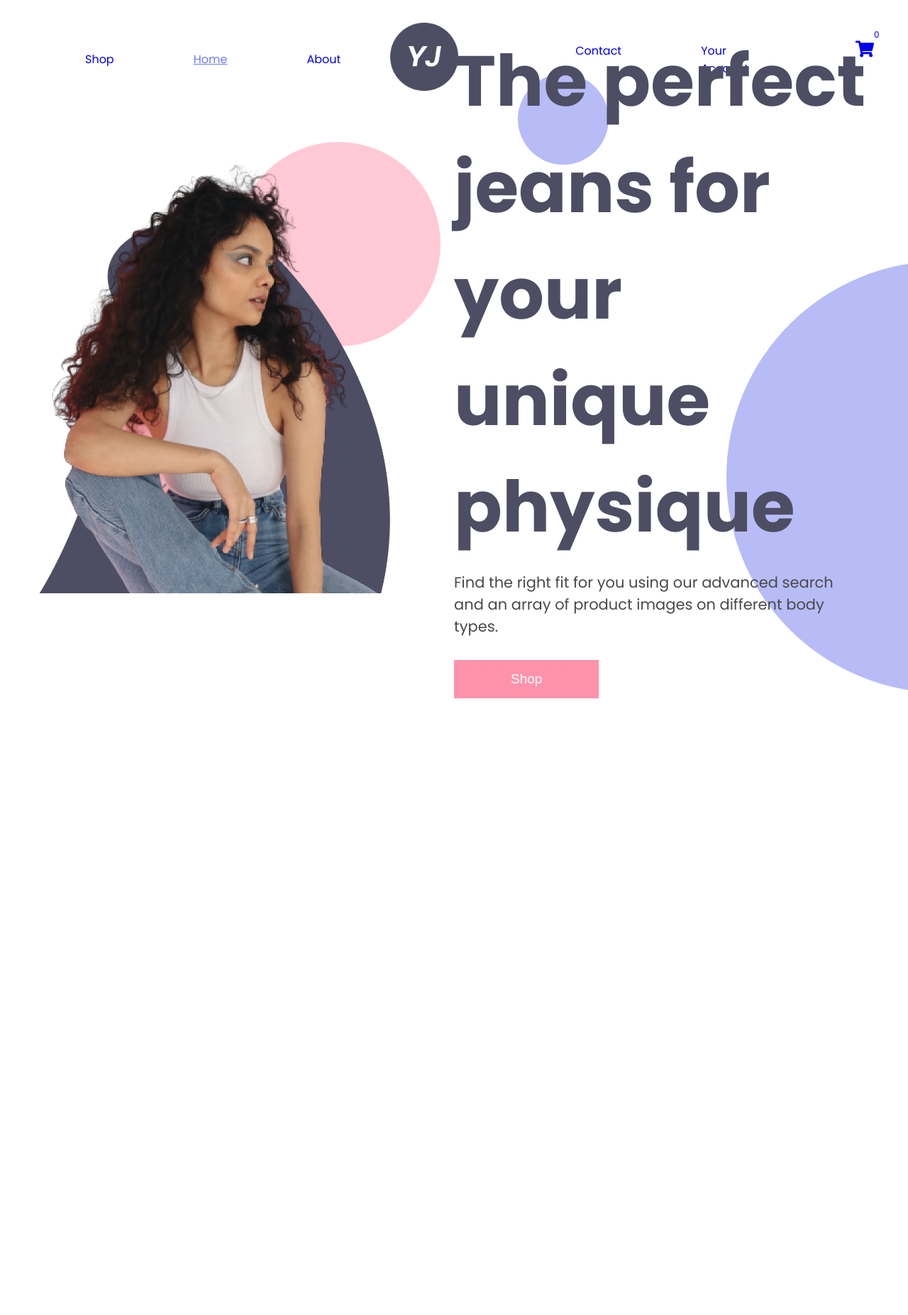
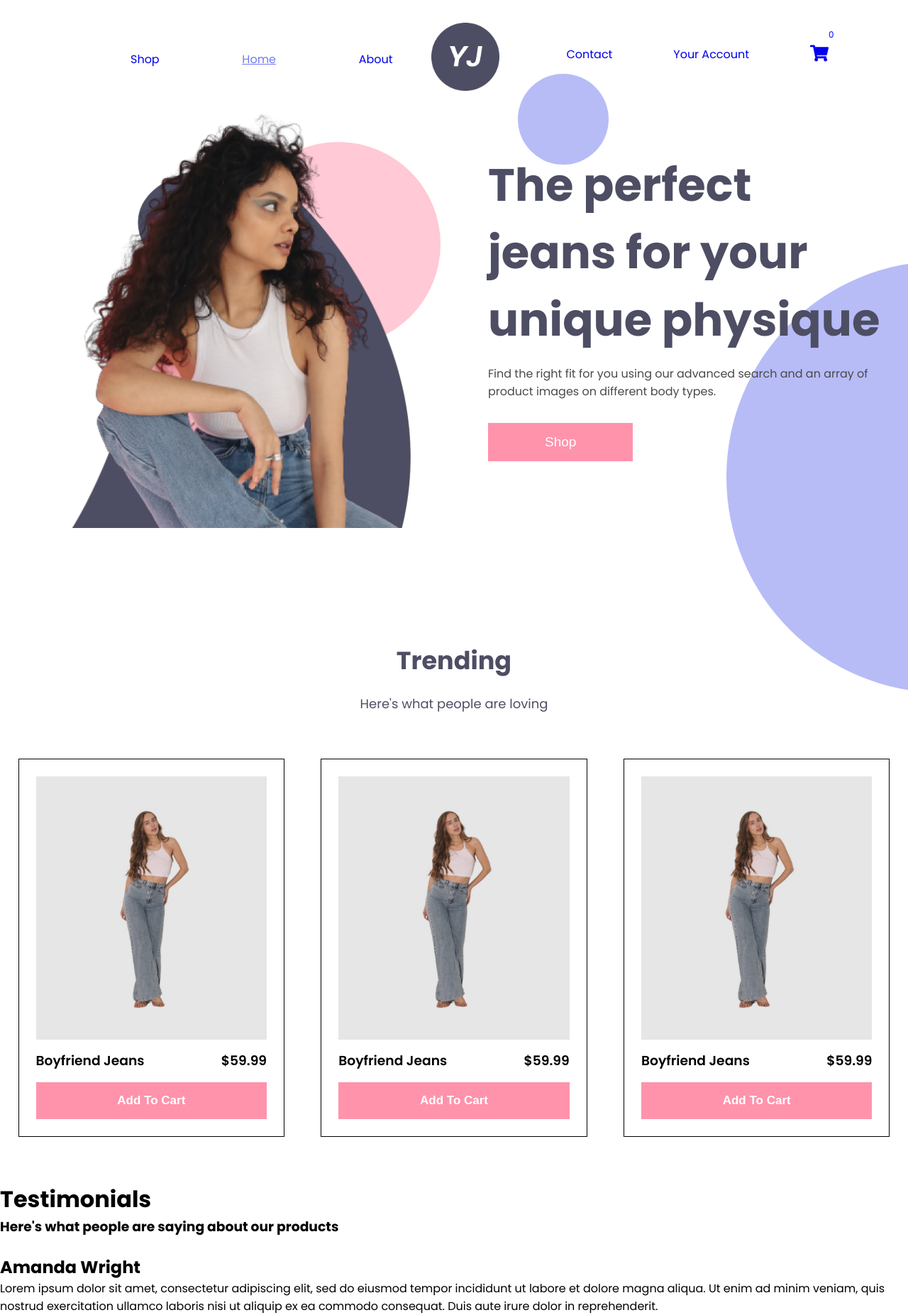
Before and after one commit to GlorySinkkhonde/younique-jeans-ecommerce-shop, a React app: page / in a window 1280 px wide. Shown: the top 1853 px of the page at 71% size. Before the commit the page ends 984 px from the top, so only its background shows below. Built offline with nearby package versions, Linux system fonts and the light colour scheme.

Commit message:
Finished Trending section

```diff
--- a/src/App.css
+++ b/src/App.css
@@ -149,7 +149,59 @@ ul{
     color: white;
 }
 
-@media only screen and (min-width: 800px) {
+.trending-wrapper{
+    margin-top: 15rem;
+}
+
+.trending-wrapper__heading{
+    text-align: center;
+    color: var(--main-color);
+}
+
+.trending-wrapper__heading > h1{
+    font-size: 35px;
+}
+
+.trending-wrapper__heading > h3{
+    font-size: 18px;
+    font-weight: 400;
+    margin-top: 1.3rem;
+}
+
+.product-image-1{
+
+}
+
+.product-box-1{
+    width: 80%;
+    border: 1px solid black;
+    padding: 1.5rem;
+    margin: 4rem 10%;
+}
+
+.product-box__info{
+    display: flex;
+    justify-content: space-between;
+    align-items: center;
+    margin-top: .5rem;
+}
+
+.product-box__info > h3{
+    font-weight: 600;
+}
+
+.add-to-cart-btn{
+    width: 100%;
+    margin-top: 1rem;
+    padding: 1rem 0;
+    border: none;
+    background-color: var(--secondary-color);
+    font-size: 17px;
+    font-weight: 600;
+    color: white;
+}
+
+@media only screen and (min-width: 900px) {
     body{
         overflow-x: hidden;
     }
@@ -158,6 +210,7 @@ ul{
         width: 100%;
         justify-content: center;
         margin-top: 2rem;
+        margin-bottom: 2rem;
     }
 
     .site-logo-1{
@@ -174,7 +227,7 @@ ul{
     }
 
     .nav__primary-nav{
-        width: 90%;
+        width: 80%;
         display: block;
         display: flex;
         justify-content: space-between;
@@ -185,13 +238,13 @@ ul{
     .nav__first-nav{
         width: 30%;
         display: flex;
-        gap: 7rem;
+        justify-content: space-between;
     }
 
     .nav__second-nav{
-        width: 40%;
+        width: 30%;
         display: flex;
-        gap: 7rem;
+        justify-content: space-between;
     }
 
     .item-total{
@@ -201,27 +254,27 @@ ul{
     .wrapper{
         flex-direction: row;
         justify-content: space-between;
+        align-items: center;
+        margin: -10rem 0;
     }
 
     .wrapper__image{
-        position: relative;
-        width: 43%;
+        width: 41.5%;
         z-index: 1;
     }
 
     .wrapper__text{
-        position: relative;
         width: 50%;
         text-align: left;
         z-index: 1;
     }
 
     .wrapper__text > h1{
-        font-size: 100px;
+        font-size: clamp(1rem, 5vw, 20rem);
     }
 
     .wrapper__text > p{
-        font-size: 21px;
+        font-size: clamp(1rem, 1.2vw, 2rem);
         width: 85%;
     }
 
@@ -264,4 +317,45 @@ ul{
         left: 80%;
         z-index: 0;
     }
+
+    .trending-wrapper__products-box{
+        width: 100%;
+        display: flex;
+        justify-content: space-between;
+        align-items: center;
+    }
+
+    .product-box-1{
+        margin: 4rem 2%;
+    }
 }
+
+@media only screen and (max-width: 1500px) and (min-width: 901px) {
+
+    .nav__first-nav{
+        width: 40%;
+    }
+
+    .nav__second-nav{
+        width: 40%;
+    }
+
+    .wrapper{
+        margin: -5rem 3rem;
+    }
+}
+
+@media only screen and (max-width: 1100px) and (min-width: 901px) {
+
+    .nav__first-nav{
+        width: 40%;
+    }
+
+    .nav__second-nav{
+        width: 40%;
+    }
+
+    .wrapper{
+        margin: -3rem 3rem;
+    }
+}
--- a/src/components/Hero.js
+++ b/src/components/Hero.js
@@ -21,6 +21,7 @@ function Hero() {
         <div className='circle-2'></div>
         <div className='circle-3'></div>
     </div>
+
   )
 }
 
--- /dev/null
+++ b/src/components/Testimonials.js
@@ -0,0 +1,26 @@
+import React from 'react'
+
+function Testimonials() {
+  return (
+    <div className='testimonials-wrapper'>
+
+        <div className='testimonials-wrapper-heading'>
+            <h1>Testimonials</h1>
+            <h3>Here's what people are saying about our products</h3>
+        </div>
+
+        <div className='testimonial-containers'>
+
+            <div className='testimonial-box-1'>
+                <img src='' alt='' />
+                <h2>Amanda Wright</h2>
+                <p>Lorem ipsum dolor sit amet, consectetur adipiscing elit, sed do eiusmod tempor incididunt ut labore et dolore magna aliqua. Ut enim ad minim veniam, quis nostrud exercitation ullamco laboris nisi ut aliquip ex ea commodo consequat. Duis aute irure dolor in reprehenderit.</p>
+            </div>
+
+        </div>
+
+    </div>
+  )
+}
+
+export default Testimonials
--- /dev/null
+++ b/src/components/Trending.js
@@ -0,0 +1,47 @@
+import React from 'react'
+import Image1 from '../assets/images/1.png'
+
+function Trending() {
+  return (
+    <div className='trending-wrapper'>
+
+      <div className='trending-wrapper__heading'>
+        <h1>Trending</h1>
+        <h3>Here's what people are loving</h3>
+      </div>
+
+      <div className='trending-wrapper__products-box'>
+        <div className='product-box-1'>
+          <img src={Image1} alt='' className='product-image-1'/>
+          <div className='product-box__info'>
+            <h3>Boyfriend Jeans</h3>
+            <h3>$59.99</h3>
+          </div>
+          <button className='add-to-cart-btn'>Add To Cart</button>
+        </div>
+
+        <div className='product-box-1'>
+          <img src={Image1} alt='' className='product-image-1'/>
+          <div className='product-box__info'>
+            <h3>Boyfriend Jeans</h3>
+            <h3>$59.99</h3>
+          </div>
+          <button className='add-to-cart-btn'>Add To Cart</button>
+        </div>
+
+        <div className='product-box-1'>
+          <img src={Image1} alt='' className='product-image-1'/>
+          <div className='product-box__info'>
+            <h3>Boyfriend Jeans</h3>
+            <h3>$59.99</h3>
+          </div>
+          <button className='add-to-cart-btn'>Add To Cart</button>
+        </div>
+
+      </div>
+
+    </div>
+  )
+}
+
+export default Trending
--- a/src/pages/Home.js
+++ b/src/pages/Home.js
@@ -1,10 +1,14 @@
 import React from 'react'
 import Hero from '../components/Hero'
+import Trending from '../components/Trending'
+import Testimonials from '../components/Testimonials'
 
 function Home() {
   return (
     <div>
       <Hero />
+      <Trending />
+      <Testimonials />
     </div>
   )
 }
```
